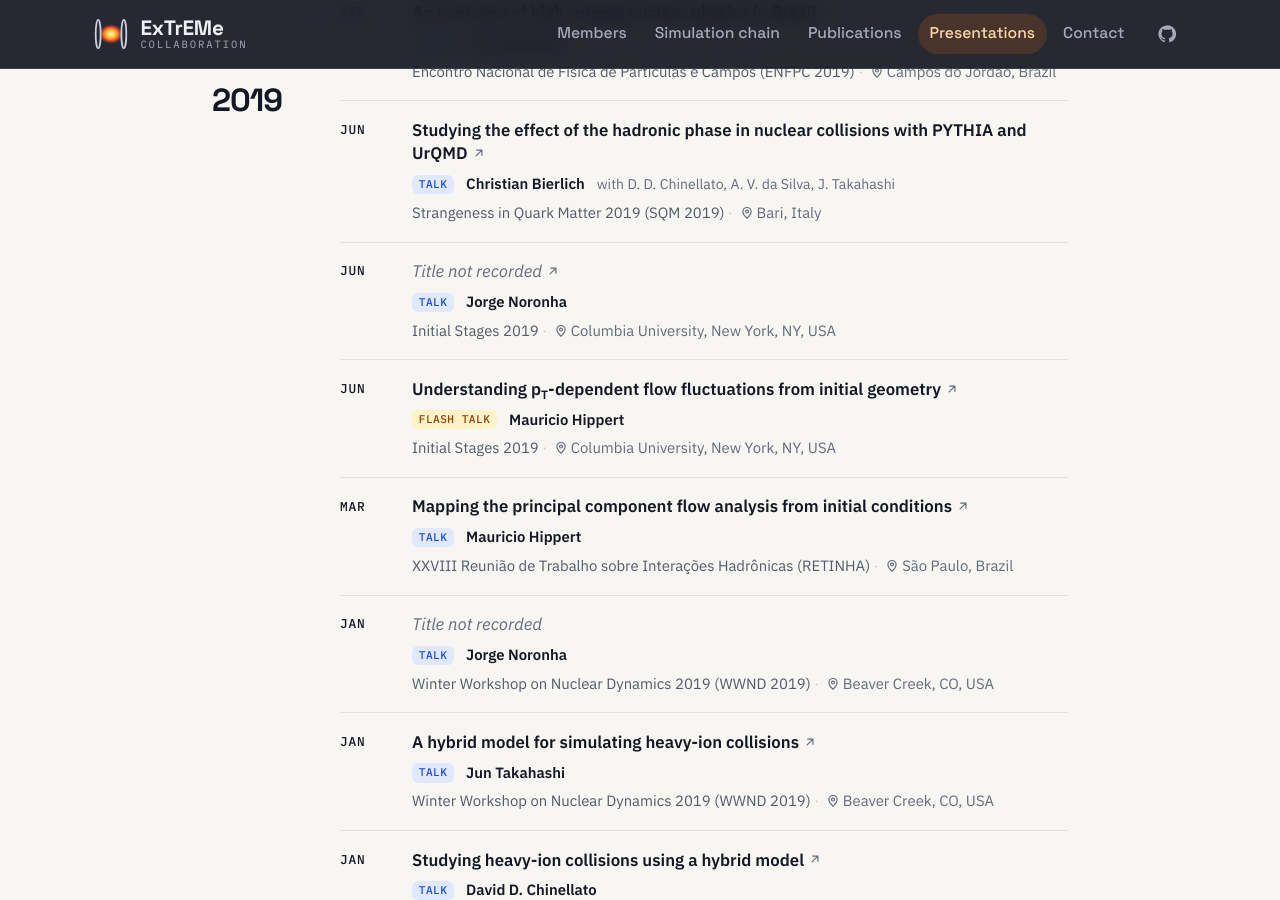
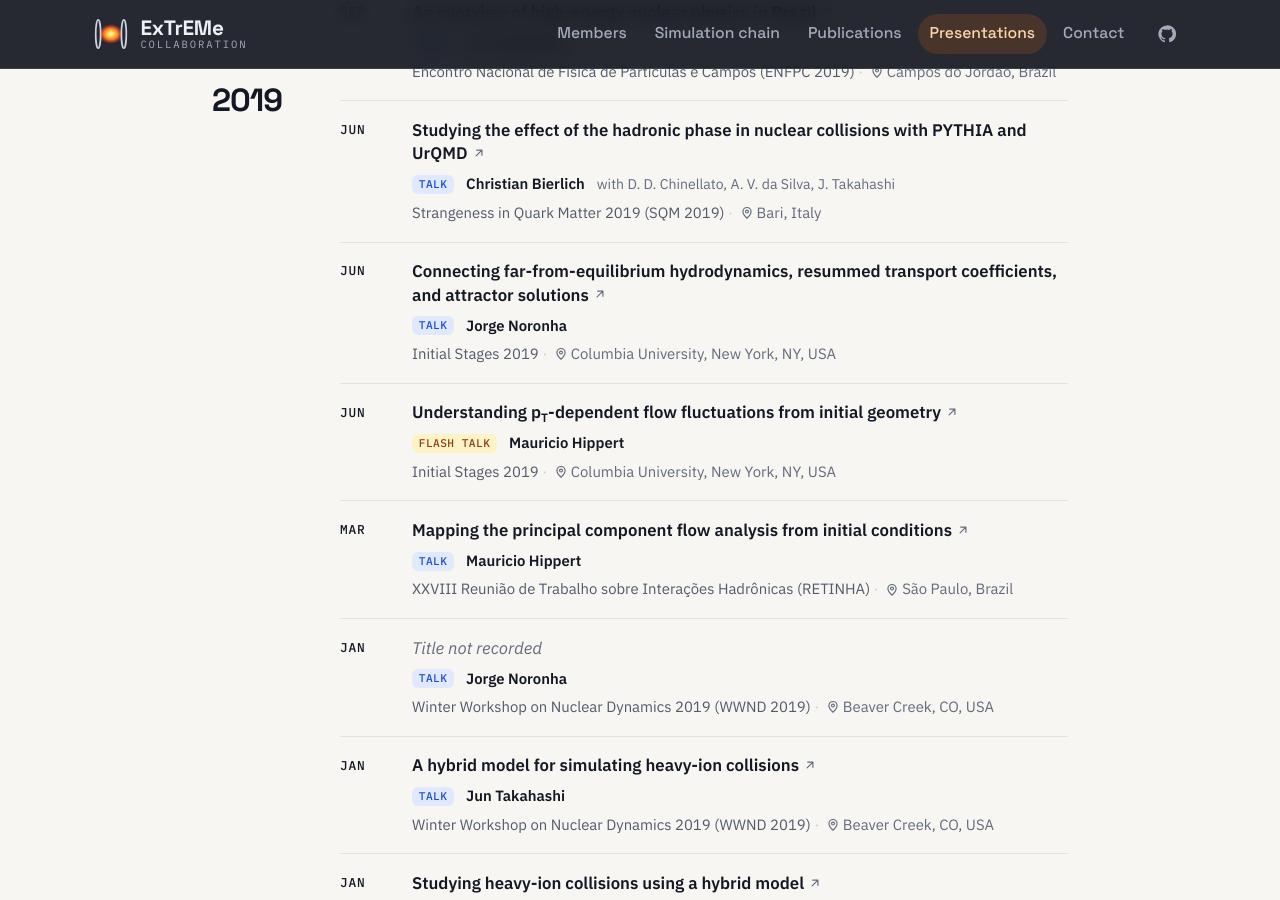
Before and after one commit to ExTrEMe-Collaboration/ExTrEMe-Collaboration.github.io, a Jekyll site: the page built from presentations.html, in a window 1280 px wide and 900 px high, scrolled down 9058 px. Built offline with Jekyll 4.4.1, drawn with Linux system fonts in a browser that asks for light colours.

Commit message:
Recover the title of J. Noronha's Initial Stages 2019 talk
From the conference Indico (indico.bnl.gov, contribution 29231): "Connecting
far-from-equilibrium hydrodynamics, resummed transport coefficients, and
attractor solutions". MIGRATION_PLAN.md: remaining untitled talk, a title
discrepancy to confirm, and options for the slides on the legacy server.

Co-Authored-By: Claude Opus 5.5 <noreply@anthropic.com>
Claude-Session: https://claude.ai/code/session_01AgwXquifVjZjrCcfWcgwFE

```diff
--- a/_data/talks.yml
+++ b/_data/talks.yml
@@ -543,6 +543,7 @@
 - date: "2019-06"
   speaker: Jorge Noronha
   type: Talk
+  title: "Connecting far-from-equilibrium hydrodynamics, resummed transport coefficients, and attractor solutions"
   event: Initial Stages 2019
   location: Columbia University, New York, NY, USA
   url: https://indico.bnl.gov/event/5391/contributions/29231/
```
Also changed, not shown: MIGRATION_PLAN.md (+3 -2 lines).
